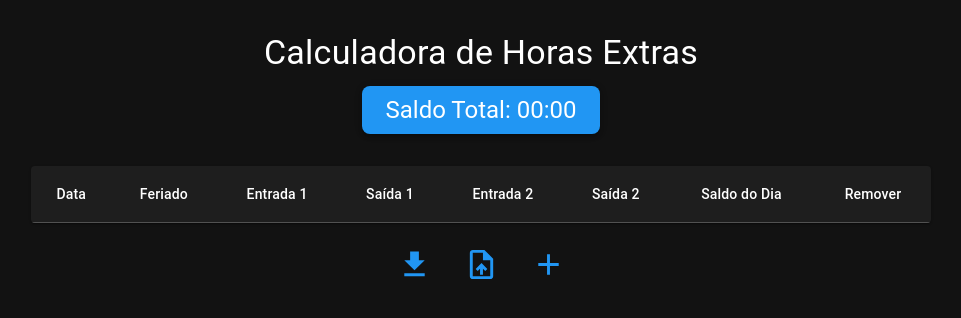
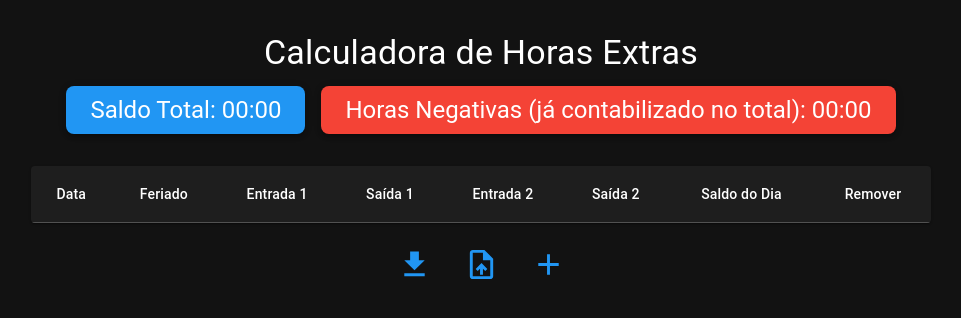
Before and after one commit to odutradev/overtime-calculator, a React (Vite) app: page / in a window 1280 px wide. Shown: the top 318 px of the page, without its empty margins (159-1120 px from the left). Built offline with nearby package versions, Linux system fonts and the light colour scheme.

Commit message:
feat: Add negative hours

```diff
--- a/src/pages/main/index.tsx
+++ b/src/pages/main/index.tsx
@@ -44,17 +44,19 @@ const calculateOvertime = (
 ): { overtimeMinutes: number } => {
   const period1 = timeToMinutes(saida1) - timeToMinutes(entrada1);
   const period2 = timeToMinutes(saida2) - timeToMinutes(entrada2);
-  const totalMinutes = (period1 > 0 ? period1 : 0) + (period2 > 0 ? period2 : 0);
+  const totalMinutes = period1 + period2;
   if (holiday) return { overtimeMinutes: totalMinutes };
   const standardMinutes = 8 * 60;
-  const overtimeMinutes = totalMinutes > standardMinutes ? totalMinutes - standardMinutes : 0;
+  const overtimeMinutes = totalMinutes - standardMinutes;
   return { overtimeMinutes };
 };
 
 const formatMinutesToHHMM = (mins: number): string => {
-  const hours = Math.floor(mins / 60);
-  const minutes = mins % 60;
-  return `${hours.toString().padStart(2, '0')}:${minutes.toString().padStart(2, '0')}`;
+  const sign = mins < 0 ? '-' : '';
+  const absMins = Math.abs(mins);
+  const hours = Math.floor(absMins / 60);
+  const minutes = absMins % 60;
+  return `${sign}${hours.toString().padStart(2, '0')}:${minutes.toString().padStart(2, '0')}`;
 };
 
 function App() {
@@ -100,6 +102,17 @@ function App() {
     return sum + overtimeMinutes;
   }, 0);
 
+  const totalNegativeOvertimeMinutes = days.reduce((sum, day) => {
+    const { overtimeMinutes } = calculateOvertime(
+      day.entrada1 || '09:00',
+      day.saida1 || '12:00',
+      day.entrada2 || '13:00',
+      day.saida2 || '18:00',
+      day.holiday
+    );
+    return overtimeMinutes < 0 ? sum + overtimeMinutes : sum;
+  }, 0);
+
   const handleExport = () => {
     const data = JSON.stringify(days, null, 2);
     const blob = new Blob([data], { type: 'application/json' });
@@ -140,6 +153,7 @@ function App() {
       <Typography variant="h4" gutterBottom align="center">
         Calculadora de Horas Extras
       </Typography>
+      <Box sx={{ display: 'flex', justifyContent: 'center', gap: 2, mb: 2 }}>
         <Typography
           variant="h5"
           align="center"
@@ -149,12 +163,26 @@ function App() {
             px: 3,
             py: 1,
             borderRadius: 2,
-          mb: 2,
             boxShadow: 3
           }}
         >
           Saldo Total: {formatMinutesToHHMM(totalOvertimeMinutes)}
         </Typography>
+        <Typography
+          variant="h5"
+          align="center"
+          sx={{
+            backgroundColor: '#f44336',
+            color: 'white',
+            px: 3,
+            py: 1,
+            borderRadius: 2,
+            boxShadow: 3
+          }}
+        >
+          Horas Negativas (já contabilizado no total): {formatMinutesToHHMM(totalNegativeOvertimeMinutes)}
+        </Typography>
+      </Box>
       <TableContainer component={Paper} sx={{ mt: 2, maxWidth: 900 }}>
         <Table>
           <TableHead>
```
Lines whose indentation alone changed are shown as unchanged.
